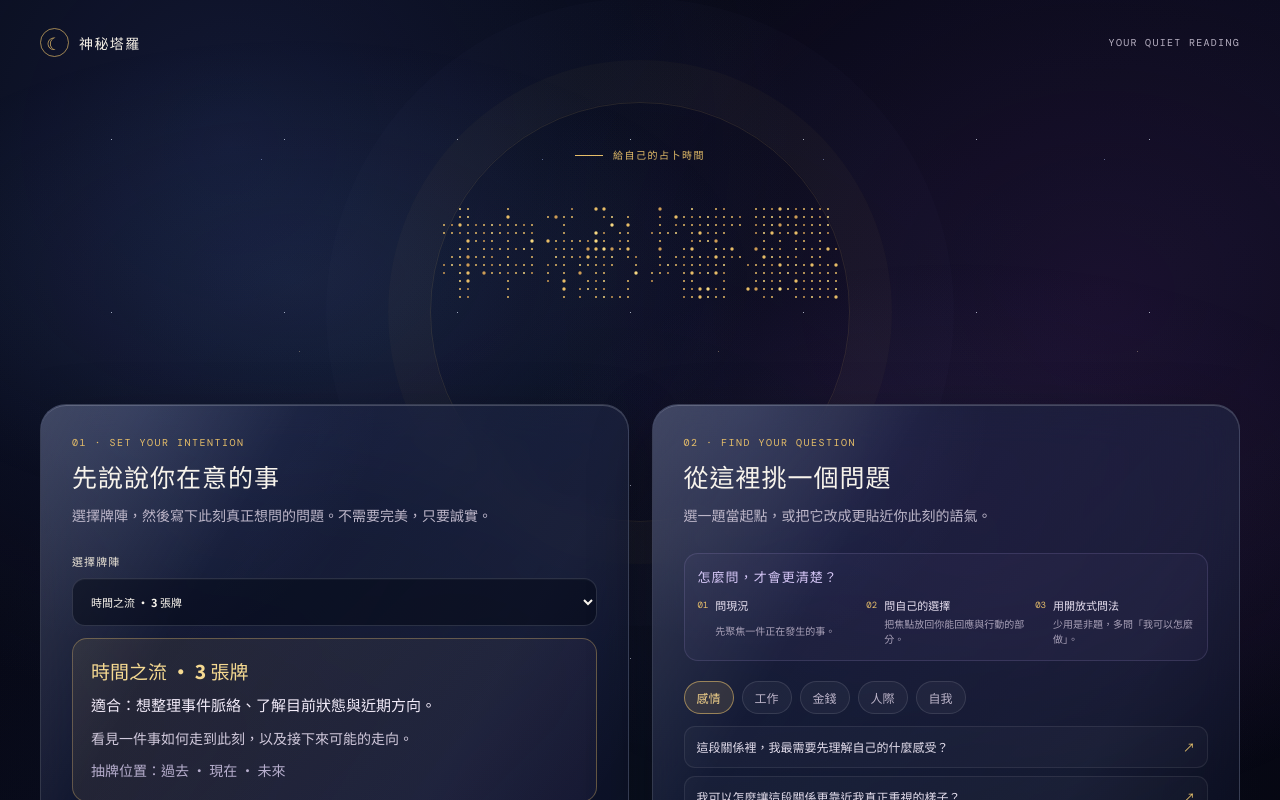
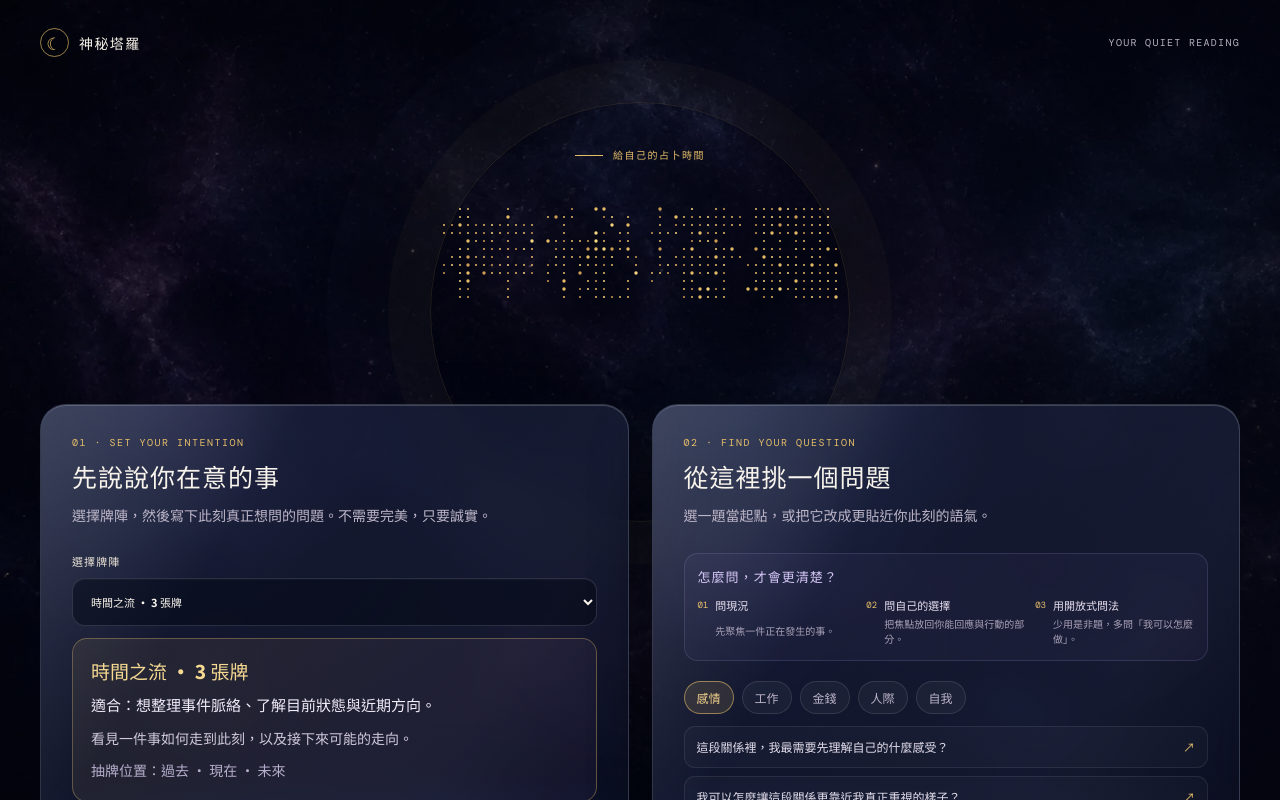
Before and after one commit to Hoshino-Himari/Mystic-Tarot, a React (Vite) app: page / in a window 1280 px wide. Shown: the top 800 px of the page. Built offline with nearby package versions, Linux system fonts and the light colour scheme.

Commit message:
Add drifting galaxy glass background

```diff
--- a/src/overrides.css
+++ b/src/overrides.css
@@ -209,13 +209,12 @@ body {
   opacity: 1;
   mask-image: none;
   background-image:
-    radial-gradient(ellipse at 23% 35%, rgba(87, 124, 196, .12), transparent 33%),
-    radial-gradient(ellipse at 75% 68%, rgba(132, 74, 173, .11), transparent 37%),
-    radial-gradient(circle, rgba(232, 240, 255, .7) 0 .65px, transparent .9px),
-    radial-gradient(circle, rgba(180, 202, 255, .48) 0 .55px, transparent .85px),
-    radial-gradient(circle, rgba(244, 213, 160, .38) 0 .45px, transparent .8px);
-  background-size: auto, auto, 173px 173px, 281px 281px, 419px 419px;
-  background-position: center, center, 25px 53px, 121px 19px, 90px 142px;
+    linear-gradient(135deg, rgba(3, 5, 16, .33), rgba(4, 6, 18, .7)),
+    url('/galaxy/low-light-nebula-v1.webp');
+  background-size: cover, 118% auto;
+  background-position: center, 48% 52%;
+  animation: galaxy-drift 96s ease-in-out infinite alternate;
+  will-change: background-position;
 }
 
 .magic-panel {
@@ -366,10 +365,12 @@ textarea {
   inset: 0;
   overflow: auto;
   padding: clamp(20px, 4vw, 62px);
-  background:
-    radial-gradient(ellipse at 16% 16%, rgba(62, 88, 162, .22), transparent 34rem),
-    radial-gradient(ellipse at 84% 72%, rgba(104, 52, 139, .18), transparent 38rem),
-    rgba(4, 6, 18, .91);
+  background-image:
+    linear-gradient(135deg, rgba(3, 6, 20, .66), rgba(9, 5, 20, .77)),
+    url('/galaxy/low-light-nebula-v1.webp');
+  background-size: cover, 122% auto;
+  background-position: center, 52% 48%;
+  animation: stage-galaxy-drift 112s ease-in-out infinite alternate;
   -webkit-backdrop-filter: blur(18px) saturate(115%);
   backdrop-filter: blur(18px) saturate(115%);
 }
@@ -521,6 +522,18 @@ textarea {
   50% { transform: translate(-50%, -5px); text-shadow: 0 0 16px rgba(242, 211, 141, .42); }
 }
 
+@keyframes galaxy-drift {
+  0% { background-position: center, 46% 54%; }
+  50% { background-position: center, 54% 47%; }
+  100% { background-position: center, 49% 53%; }
+}
+
+@keyframes stage-galaxy-drift {
+  0% { background-position: center, 51% 47%; }
+  50% { background-position: center, 45% 54%; }
+  100% { background-position: center, 53% 50%; }
+}
+
 @media (max-width: 760px) {
   .reading-stage { padding: 18px 12px 34px; }
   .reading-stage__top { gap: 12px; }
@@ -540,4 +553,6 @@ textarea {
 
 @media (prefers-reduced-motion: reduce) {
   .spread-slot.is-active .stage-card-label { animation: none; }
+  .star-field,
+  .reading-stage { animation: none; }
 }
```
Also changed, not shown: public/galaxy/low-light-nebula-v1.webp (added).
